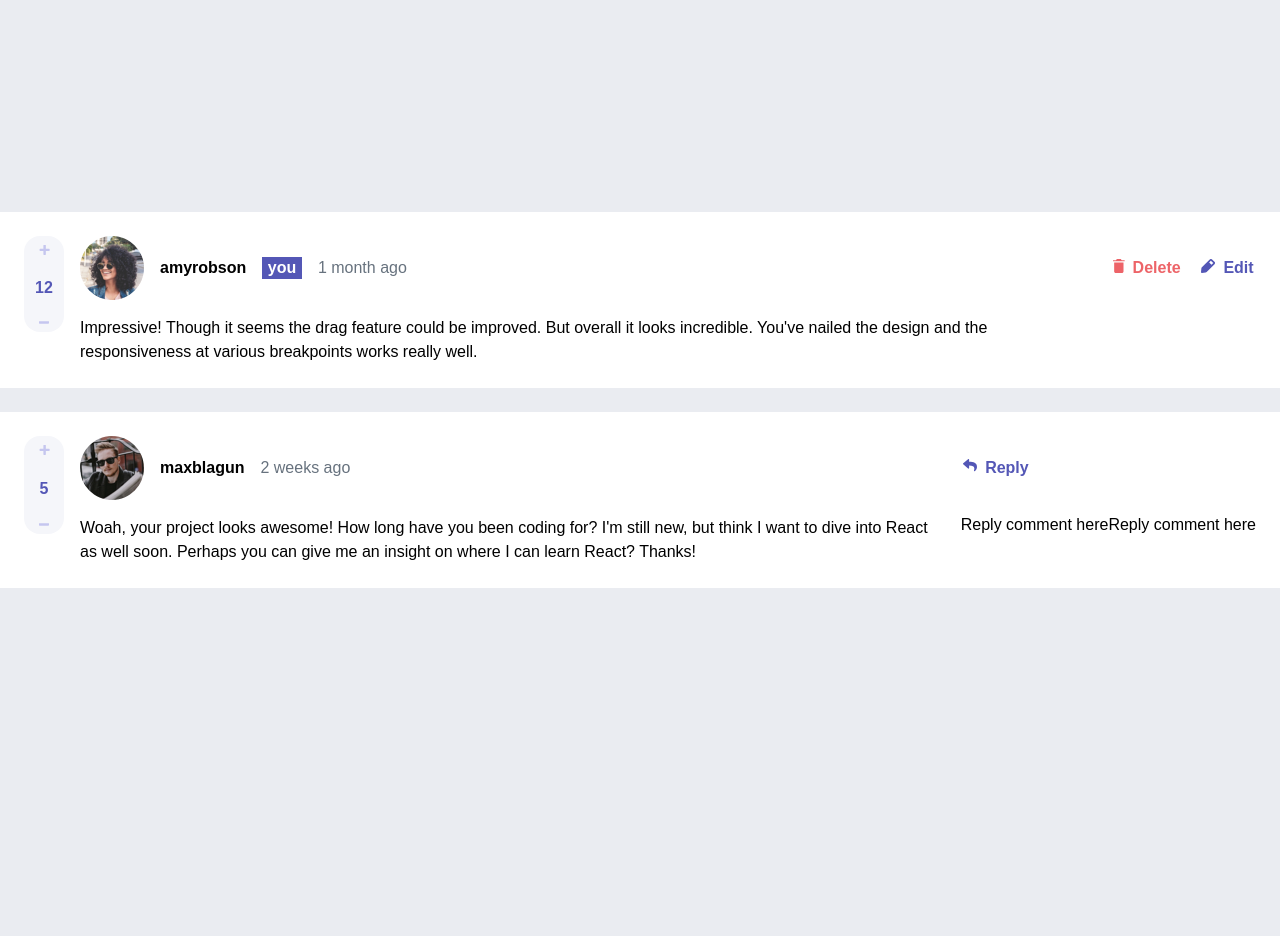
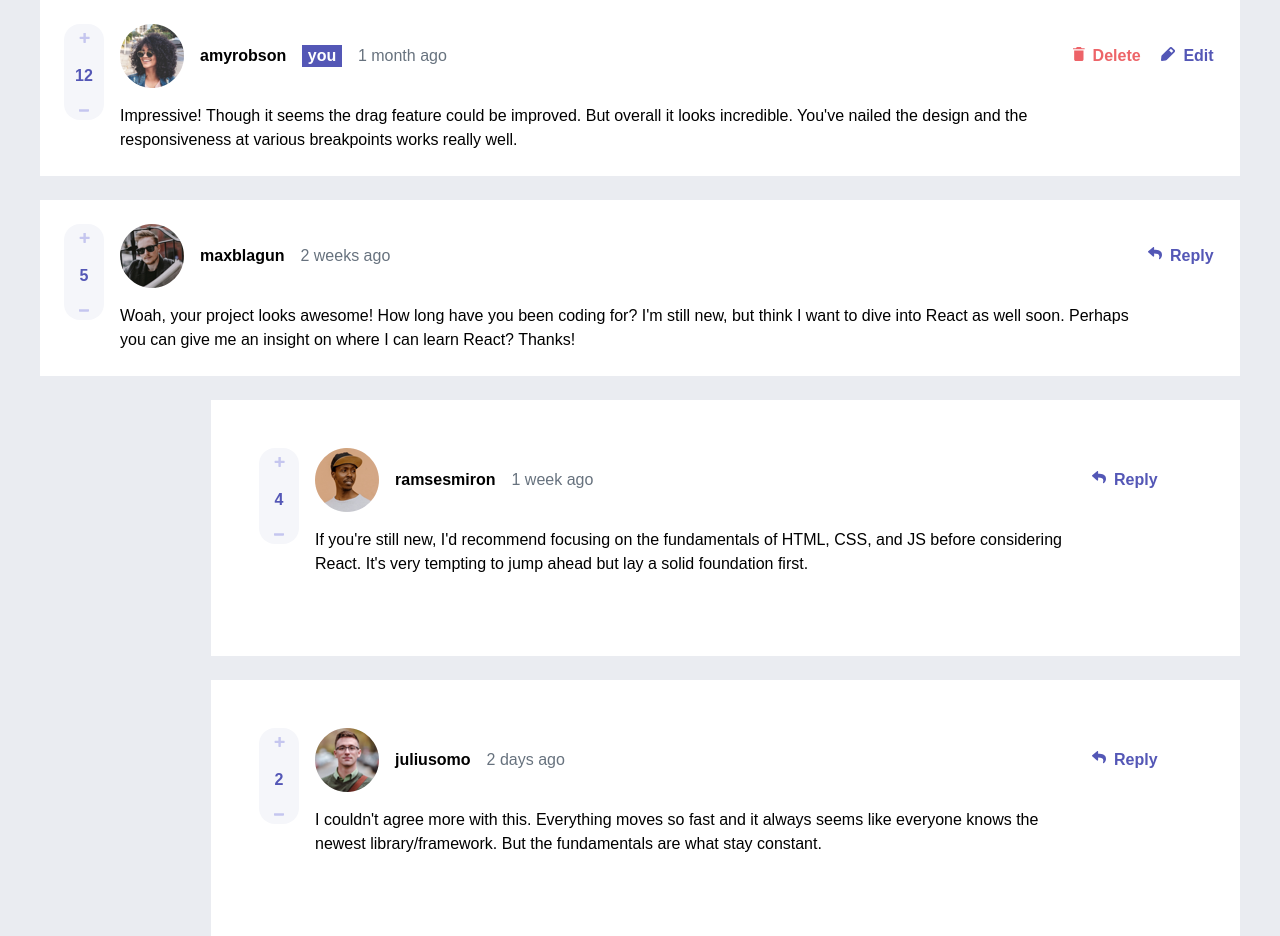
Before and after one commit to DrZero1234/FEM_comment_section, a React (Vite) app: page / in a window 1280 px wide. Before the commit the page ends 800 px from the top, so only its background shows below. Built offline with nearby package versions, Linux system fonts and the light colour scheme.

Commit message:
content centered

```diff
--- a/src/App.jsx
+++ b/src/App.jsx
@@ -13,6 +13,7 @@ import PlusIcon from "/assets/icon-plus.svg";
 import MinusIcon from "/assets/icon-minus.svg";
 import { StyledContainer } from "./components/styled/Container";
 import { ReplyComment } from "./components/styled/ReplyComment";
+import { CommentWrapper } from "./components/styled/CommentWrapper";
 
 const theme = {
   colors: {
@@ -126,12 +127,10 @@ const Comment = ({ data, loggedInUser }) => {
   const { user, createdAt, replies } = data;
   console.log(replies);
   return (
+    <CommentWrapper>
       <StyledComment>
         <div className="user-data">
-        <img
-          src={user.image.webp}
-          alt="Commenter´s profile picture"
-        />
+          <img src={user.image.webp} alt="Commenter´s profile picture" />
           <h1>{user.username}</h1>
           {loggedInUser.username === user.username && <h4>you</h4>}
           <span>{createdAt}</span>
@@ -158,9 +157,14 @@ const Comment = ({ data, loggedInUser }) => {
         </div>
         <p>{data.content}</p>
         <VoteButton comment={data} />
-
-      {replies && replies.map((reply) => <>Reply comment here</>)}
       </StyledComment>
+      {replies &&
+        replies.map((reply) => (
+          <ReplyComment>
+            <Comment data={reply} loggedInUser={MOCK_DATA.currentUser} />
+          </ReplyComment>
+        ))}
+    </CommentWrapper>
   );
 };
 
--- a/src/GlobalStyles.jsx
+++ b/src/GlobalStyles.jsx
@@ -47,7 +47,7 @@ export const GlobalStyle = createGlobalStyle`
     }
 
     /* Remove all animations, transitions and smooth scroll for people that prefer not to see them */
-    @media (prefers-reduced-motion: reduce) {
+    @media (prefers-reduced-fmotion: reduce) {
     html:focus-within {
         scroll-behavior: auto;
     }
@@ -68,11 +68,11 @@ export const GlobalStyle = createGlobalStyle`
         background-color: ${({ theme }) => theme.colors.neutral_800}
     }
 
-    main {
-        display: grid;
-        min-height: 100vh;
-        place-content: center
+    @media (min-width: 30em) {
+        body{
+            display: grid;
+            place-items: center;
+            min-height: 100vh;
+        }
     }
-
-
 `;
--- a/src/components/styled/Comment.jsx
+++ b/src/components/styled/Comment.jsx
@@ -8,6 +8,7 @@ export const StyledComment = styled.div`
     "vote content ."
     ". content .";
   grid-template-rows: auto;
+  grid-column: 1/3;
   gap: 1em;
   padding: 1.5em;
   background-color: ${({ theme }) => theme.colors.neutral_1000};
--- /dev/null
+++ b/src/components/styled/CommentWrapper.jsx
@@ -0,0 +1,7 @@
+import { styled } from "styled-components";
+
+export const CommentWrapper = styled.div`
+  display: grid;
+  grid-template-columns: 1fr 7fr;
+  gap: 1.5em;
+`;
--- a/src/components/styled/Container.jsx
+++ b/src/components/styled/Container.jsx
@@ -3,5 +3,7 @@ import { styled } from "styled-components";
 export const StyledContainer = styled.div`
   display: flex;
   flex-direction: column;
+  justify-content: center;
   gap: 1.5em;
+  max-width: 75em;
 `;
--- a/src/components/styled/ReplyComment.jsx
+++ b/src/components/styled/ReplyComment.jsx
@@ -2,5 +2,9 @@ import { styled } from "styled-components";
 import { StyledComment } from "./Comment";
 
 export const ReplyComment = styled(StyledComment)`
-  justify-self: flex-end;
+  grid-column-start: 2;
+
+  @media (max-width: ${({ theme }) => theme.mobile_size}) {
+    grid-template-columns: none;
+  }
 `;
```
Lines whose indentation alone changed are shown as unchanged.
